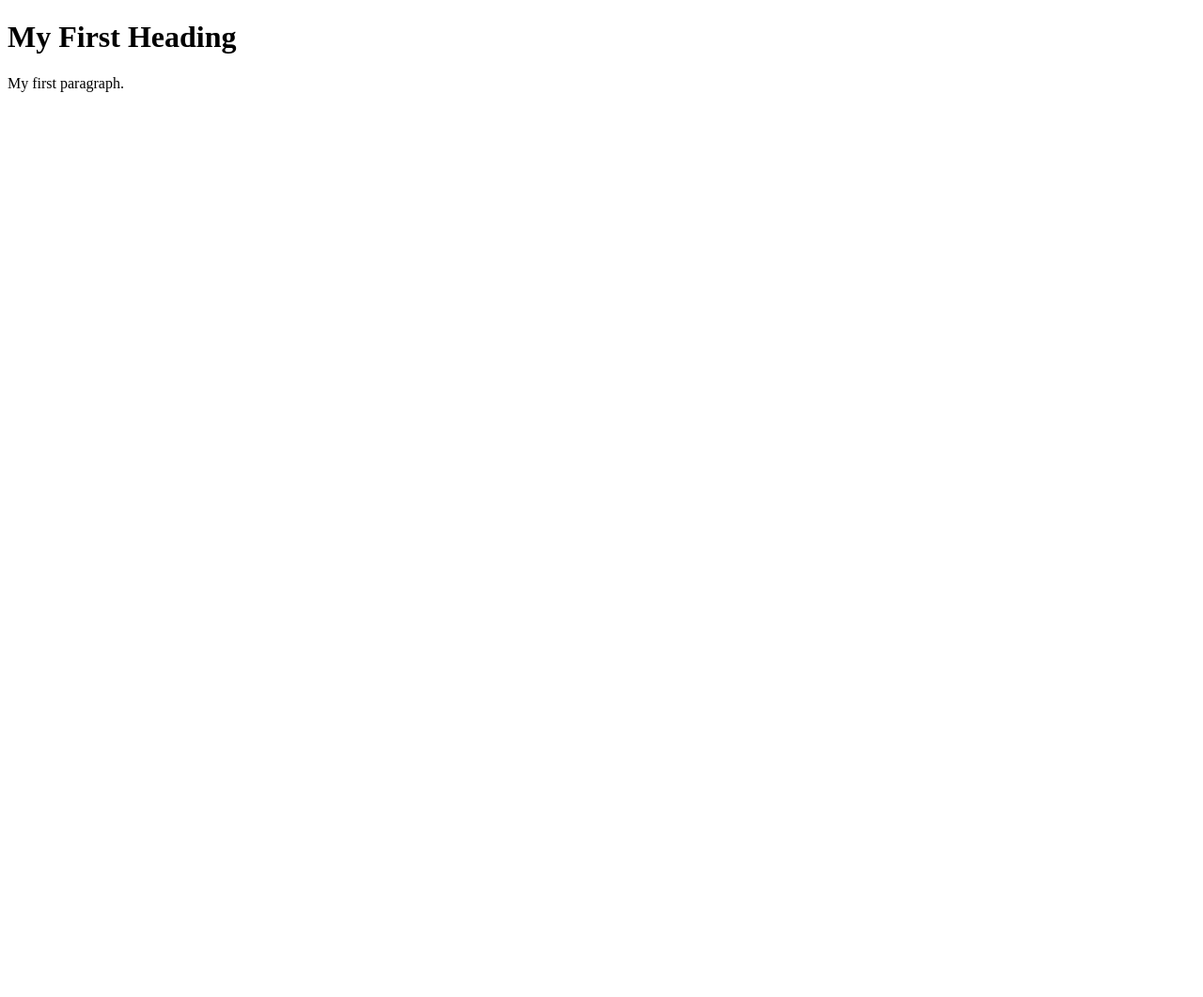
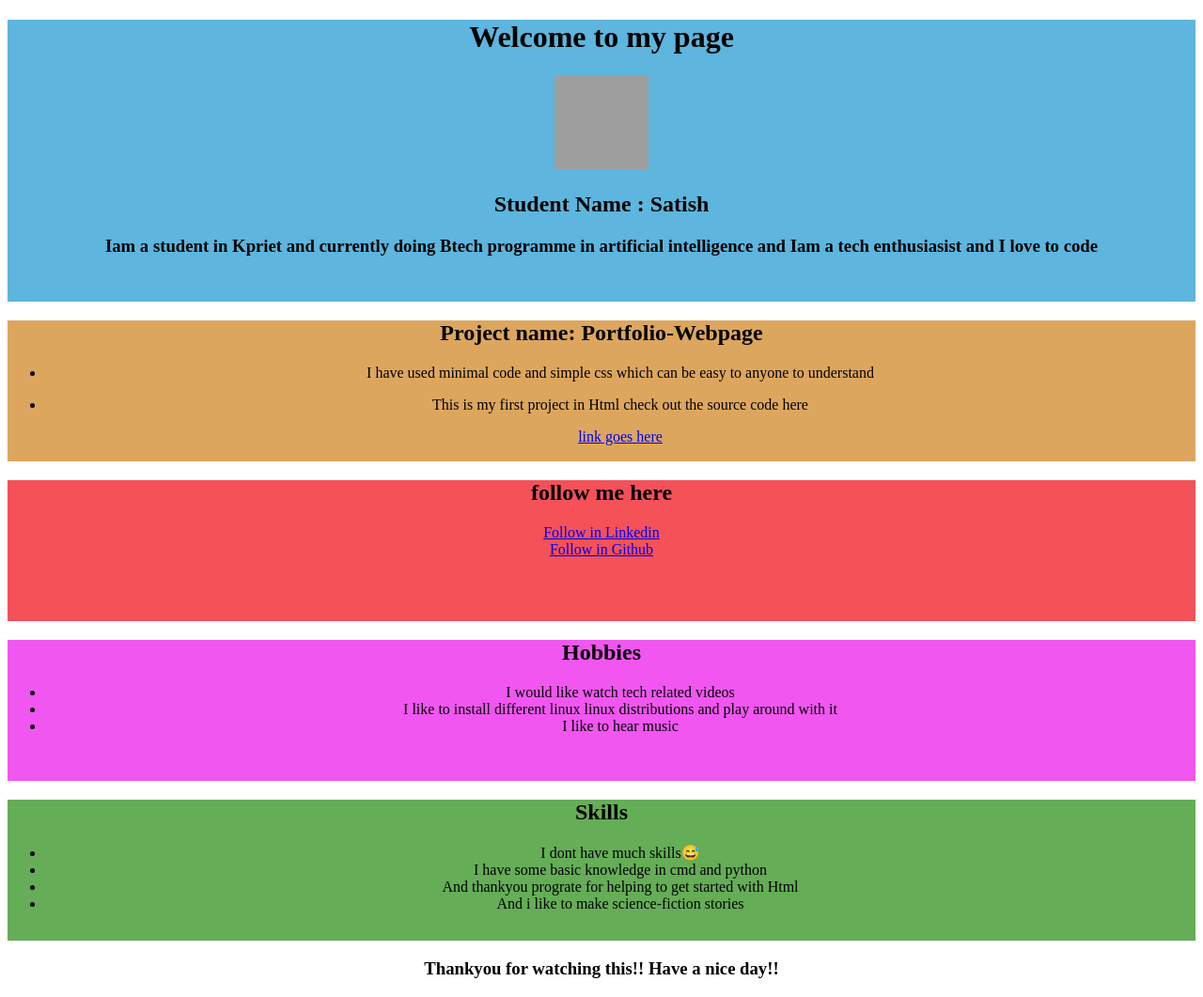
Before and after one commit to Satish-Devs/portfolio-webpage, a plain HTML site: page index.html in a window 1280 px wide. Shown: the whole page at 94% size. Before the commit the page ends 800 px from the top, so only its background shows below. Drawn offline with Linux system fonts and the light colour scheme; grey boxes are pictures that could not be loaded.

Commit message:
Added project files

```diff
--- a/index.html
+++ b/index.html
@@ -1,9 +1,96 @@
 <!DOCTYPE html>
 <html>
-<body>
+    <head>
+        <meta charset="utf-8">
+        <meta name="viewport" content="width=device-width, initial-scale=1.0">
+        <title>My Portfolio</title>
+        <link rel="stylesheet" href="stylesheet.css">
+    </head>
+    <body>
+        <header>
+            <div class="Welcome section">
+                <h1>Welcome to my page</h1>
 
-<h1>My First Heading</h1>
-<p>My first paragraph.</p>
+            </div>
+            <div class = "About">
+                <div class= "profile-photo">
+                    <img src="https://st4.depositphotos.com/27867620/30766/v/1600/depositphotos_307660752-stock-illustration-boy-web-icon-simple-design.jpg">
+                </div>
+                <h2>Student Name : Satish </h2>
 
-</body>
+            </div>
+
+
+
+            <div class="self-intro">
+                    <div class = "container">
+
+                        <h3>Iam a student in Kpriet and currently doing  Btech programme in artificial intelligence and Iam a tech enthusiasist and I love to code
+                        </h3>
+                    </div>
+
+            </div>
+
+        </header>
+        <div class = project>
+            <div class = "container">
+                <div class = project-title>
+                    <h2>Project name: Portfolio-Webpage</h2>
+
+                    <ul>
+                        <li>I have used minimal code and simple css which can be easy to anyone to understand</p>
+                        <li>This is my first project in Html check out the source code here</p>
+                        <a href="www.google.com">link goes here</a>
+                    </ul>
+
+
+
+                </div>
+            </div>
+        </div>
+        <div class= profile-link>
+            <div class=container>
+                <h2>follow me here </h2>
+                <div class="Linkedin">
+                    <div class="logo Linkedin">
+
+                    </div>
+                    <a href="https://www.linkedin.com/in/satish-g-0a41b81a5">Follow in Linkedin</a>
+                    </div>
+                <div class ="Github">
+                    <div class="logo Github">
+
+                    </div>
+                    <a href="https://github.com/Satish-Devs">Follow in Github</a>
+
+                </div>
+            </div>
+        </div>
+
+        <div class = "about">
+            <div class = "container">
+                <div class = "Hobbies">
+                    <h2>Hobbies</h2>
+                    <ul>
+                        <li>I would like watch tech related videos</li>
+                        <li>I like to install different linux linux distributions and play around with it</li>
+                        <li>I like to hear music</li>
+                    </ul>
+                </div>
+                <div class="skills">
+                    <h2>Skills</h2>
+                    <ul>
+                        <li>I dont have much skills😅</li>
+                        <li>I have some basic knowledge in cmd and python</li>
+                        <li>And thankyou prograte for helping to get started with Html</li>
+                        <li>And i like to make science-fiction stories</li>
+                    </ul>
+                </div>
+            </div>
+        </div>
+
+        <footer>
+                <h3>Thankyou for watching this!! Have a nice day!!</h3>
+        </footer>
+    </body>
 </html>
--- /dev/null
+++ b/stylesheet.css
@@ -0,0 +1,43 @@
+* {
+  font-family:"Times New Roman"
+}
+img {
+  width:100px;
+  height:100px;
+}
+
+
+*{
+  text-align:center;
+}
+
+header{
+  height:300px;
+  width:100%;
+  background-color:rgba(27, 150, 207,0.7);
+
+}
+
+.project{
+  height:150px;
+  width:100%;
+  background-color:rgba(207, 129, 27, 0.7);
+}
+
+.profile-link{
+    height:150px;
+    width:100%;
+    background-color:rgba(240, 8, 19, 0.7);
+}
+
+.Hobbies{
+    height:150px;
+    width:100%;
+    background-color:rgba(236, 15, 236, 0.7);
+}
+
+.skills{
+  height:150px;
+    width:100%;
+    background-color:rgba(36, 139, 16, 0.7);
+}
```
